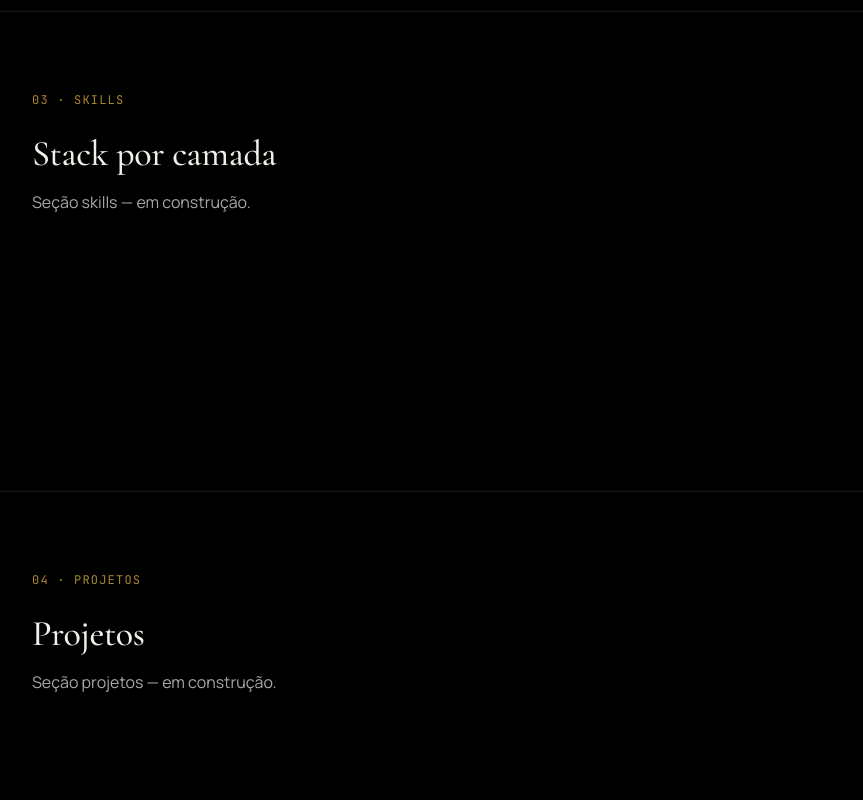
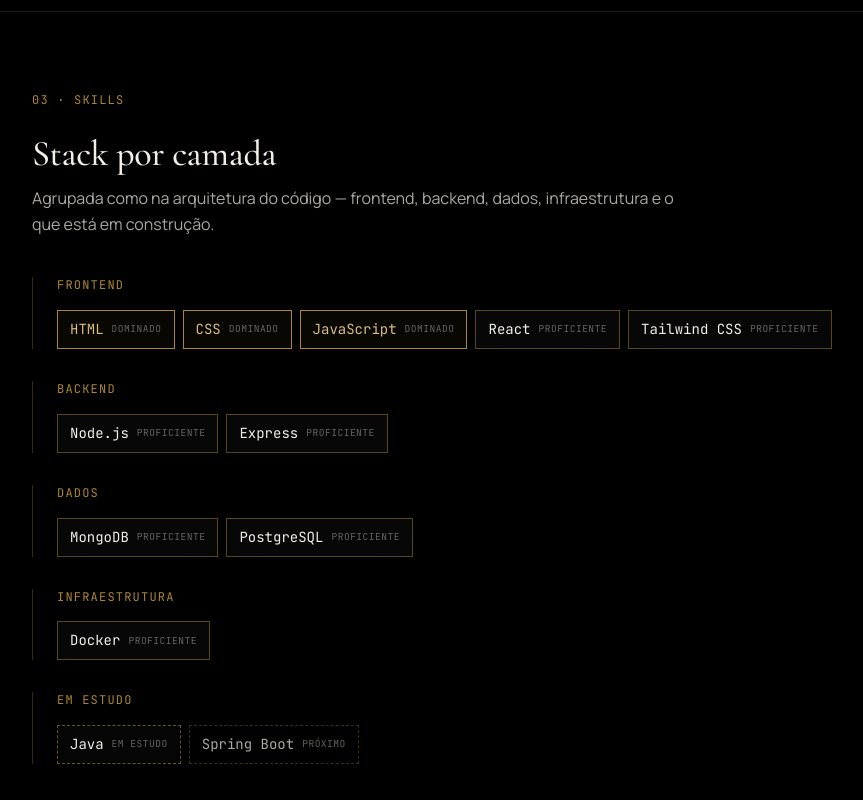
Before and after one commit to AndreyODev/portfolio, a React (Vite) app: page / in a window 1280 px wide. Shown: the part 1220-2020 px from the top of the page, without its empty margins (96-959 px from the left). Built offline with nearby package versions, Linux system fonts and the light colour scheme.

Commit message:
feat: seção skills agrupada por camada

```diff
--- /dev/null
+++ b/src/presentation/components/skills/SkillChip.tsx
@@ -0,0 +1,47 @@
+import type { ProficiencyLevel } from '@/domain/types'
+import type { Skill } from '@/domain/entities/Skill'
+
+const LEVEL_LABELS: Record<ProficiencyLevel, string> = {
+  dominated: 'dominado',
+  proficient: 'proficiente',
+  learning: 'em estudo',
+}
+
+function getChipStyles(skill: Skill): string {
+  if (skill.id === 'spring-boot') {
+    return 'border-dashed border-accent/35 bg-bg-primary text-text-primary/70'
+  }
+
+  switch (skill.level) {
+    case 'dominated':
+      return 'border-accent bg-accent/5 text-accent-light'
+    case 'proficient':
+      return 'border-accent/50 bg-bg-surface/40 text-text-primary'
+    case 'learning':
+      return 'border-dashed border-accent/60 bg-bg-surface/30 text-text-primary'
+    default:
+      return 'border-text-secondary text-text-primary/70'
+  }
+}
+
+function getLevelLabel(skill: Skill): string {
+  if (skill.id === 'spring-boot') return 'próximo'
+  return LEVEL_LABELS[skill.level]
+}
+
+interface SkillChipProps {
+  skill: Skill
+}
+
+export function SkillChip({ skill }: SkillChipProps) {
+  return (
+    <li
+      className={`inline-flex items-center gap-2 border px-3 py-2 ${getChipStyles(skill)}`}
+    >
+      <span className="font-mono text-body-sm">{skill.name}</span>
+      <span className="font-mono text-[0.6rem] uppercase tracking-wider text-text-primary/40">
+        {getLevelLabel(skill)}
+      </span>
+    </li>
+  )
+}
--- /dev/null
+++ b/src/presentation/components/skills/SkillLayerGroup.tsx
@@ -0,0 +1,27 @@
+import type { SkillGroup } from '@/application/use-cases/getSkills'
+import { SkillChip } from '@/presentation/components/skills/SkillChip'
+
+interface SkillLayerGroupProps {
+  group: SkillGroup
+}
+
+export function SkillLayerGroup({ group }: SkillLayerGroupProps) {
+  return (
+    <article
+      aria-labelledby={`layer-${group.layer}`}
+      className="border-l border-accent/30 pl-5 sm:pl-6"
+    >
+      <h3
+        id={`layer-${group.layer}`}
+        className="mb-4 font-mono text-label uppercase tracking-widest text-accent"
+      >
+        {group.label}
+      </h3>
+      <ul className="flex flex-wrap gap-2">
+        {group.skills.map((skill) => (
+          <SkillChip key={skill.id} skill={skill} />
+        ))}
+      </ul>
+    </article>
+  )
+}
--- /dev/null
+++ b/src/presentation/components/skills/SkillsContent.tsx
@@ -0,0 +1,47 @@
+import type { SkillGroup } from '@/application/use-cases/getSkills'
+import { SkillLayerGroup } from '@/presentation/components/skills/SkillLayerGroup'
+
+function SkillsSkeleton() {
+  return (
+    <div className="animate-pulse space-y-8">
+      {Array.from({ length: 4 }).map((_, index) => (
+        <div key={index} className="space-y-4 border-l border-text-secondary pl-6">
+          <div className="h-3 w-24 rounded-sm bg-bg-surface" />
+          <div className="flex flex-wrap gap-2">
+            {Array.from({ length: 3 }).map((__, i) => (
+              <div key={i} className="h-9 w-28 rounded-sm bg-bg-surface" />
+            ))}
+          </div>
+        </div>
+      ))}
+    </div>
+  )
+}
+
+interface SkillsContentProps {
+  groups: SkillGroup[]
+}
+
+function SkillsContent({ groups }: SkillsContentProps) {
+  return (
+    <div className="space-y-10">
+      <header className="space-y-3">
+        <h2 className="font-display text-display-md font-medium text-balance">
+          Stack por camada
+        </h2>
+        <p className="max-w-2xl font-body text-body-md text-text-primary/70">
+          Agrupada como na arquitetura do código — frontend, backend, dados,
+          infraestrutura e o que está em construção.
+        </p>
+      </header>
+
+      <div className="space-y-8">
+        {groups.map((group) => (
+          <SkillLayerGroup key={group.layer} group={group} />
+        ))}
+      </div>
+    </div>
+  )
+}
+
+export { SkillsContent, SkillsSkeleton }
--- /dev/null
+++ b/src/presentation/components/skills/SkillsSection.tsx
@@ -0,0 +1,24 @@
+import { useSkills } from '@/application/hooks/useSkills'
+import {
+  SkillsContent,
+  SkillsSkeleton,
+} from '@/presentation/components/skills/SkillsContent'
+import { Section } from '@/presentation/components/Section'
+
+export function SkillsSection() {
+  const { groups, isLoading, error } = useSkills()
+
+  return (
+    <Section id="skills" label="03 · skills">
+      {isLoading && <SkillsSkeleton />}
+
+      {error && (
+        <p className="font-mono text-body-sm text-accent">
+          Não foi possível carregar as skills.
+        </p>
+      )}
+
+      {!isLoading && !error && <SkillsContent groups={groups} />}
+    </Section>
+  )
+}
--- a/src/presentation/pages/HomePage.tsx
+++ b/src/presentation/pages/HomePage.tsx
@@ -1,5 +1,6 @@
 import { AboutSection } from '@/presentation/components/about/AboutSection'
 import { HeroSection } from '@/presentation/components/hero/HeroSection'
+import { SkillsSection } from '@/presentation/components/skills/SkillsSection'
 import { Section } from '@/presentation/components/Section'
 
 export function HomePage() {
@@ -9,14 +10,7 @@
 
       <AboutSection />
 
-      <Section id="skills" label="03 · skills">
-        <h2 className="font-display text-display-md font-medium">
-          Stack por camada
-        </h2>
-        <p className="mt-4 max-w-2xl font-body text-body-md text-text-primary/70">
-          Seção skills — em construção.
-        </p>
-      </Section>
+      <SkillsSection />
 
       <Section id="projetos" label="04 · projetos">
         <h2 className="font-display text-display-md font-medium">Projetos</h2>
```
